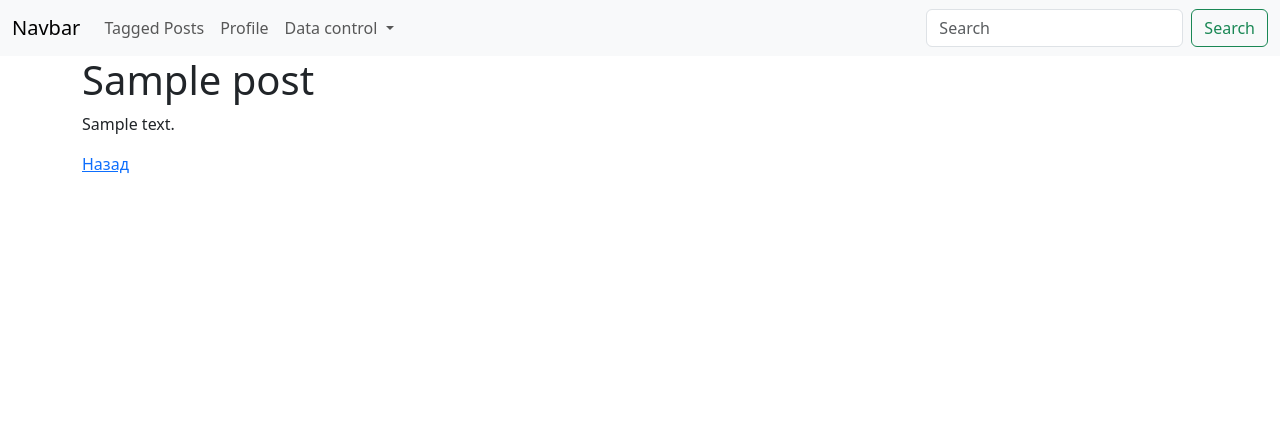
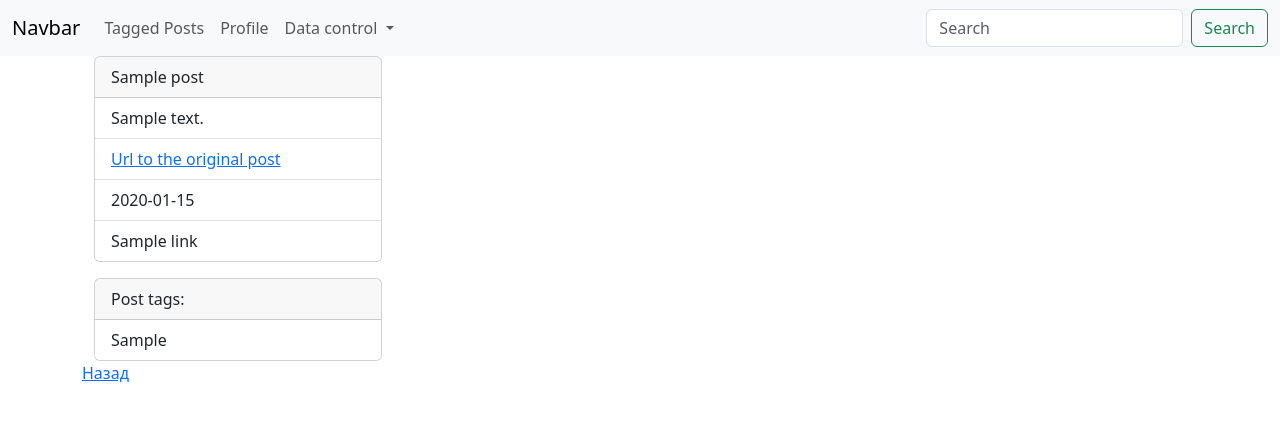
Before and after one commit to 3nk0d/Python_Basic_Course-Project, a Django app: page /posts/1/ in a window 1280 px wide. Shown: the top 422 px of the page. Run offline with Django 4.2, Linux system fonts and the light colour scheme; tables that the repository leaves empty hold one stand-in row (values such as "Sample post").

Commit message:
Change templates to more appropriate view

```diff
--- a/news_portal/web_interface/templates/web_interface/posts_detail.html
+++ b/news_portal/web_interface/templates/web_interface/posts_detail.html
@@ -10,17 +10,33 @@
 </head>
 <body>
 {% block content %}
-    <h1>{{object.title}}</h1>
-    <p>
-        {{object.text}}
-    </p>
-        {{object.url}}
-    </p>
-        {{object.from_url.name}}
-    </p>
-        {{object.from_url.url}}
-    </p>
-    <a href=" {% url 'posts' %}">Назад</a>
+    <div class="container">
+        <div class="card" style="width: 18rem;">
+          <ul class="list-group list-group-flush">
+            <div class="card-header">
+                {{object.title}}
+            </div>
+            <li class="list-group-item">{{object.text}}</li>
+            <li class="list-group-item"><a href="{{object.source_link}}">Url to the original post</a></li>
+            <li class="list-group-item">{{object.datetime_string}}</li>
+            <li class="list-group-item">{{object.rss_link.name}}</li>
+          </ul>
+        </div>
+        <p></p>
+        <div class="card" style="width: 18rem;">
+          <div class="card-header">
+            Post tags:
+          </div>
+          <ul class="list-group list-group-flush">
+            {% for item in object.post_tags.all %}
+             <li class="list-group-item">
+                {{ item.tag }}
+            </li>
+            {% endfor %}
+          </ul>
+        </div>
+    </div>
+    <a href=" {% url 'posts_control' %}">Назад</a>
 {% endblock %}
 </body>
 </html>
--- a/news_portal/web_interface/templates/web_interface/posts_list.html
+++ b/news_portal/web_interface/templates/web_interface/posts_list.html
@@ -14,8 +14,7 @@
     <ul>
     {% for post in object_list %}
         <li>
-            <a href=" {% url 'post' pk=post.pk %}">ID: {{ post.id }} -> TITLE: {{ post.title }} URL: {{ post.url }} ==
-            FROM_URL_NAME: {{ post.from_url.name }} FROM_URL: {{ post.from_url.url }}</a>
+            <a href=" {% url 'post' pk=post.pk %}">{{ post.id }}. {{ post.title }}</a>
             /
             <a href=" {% url 'post_change' pk=post.pk %}">Изменить запись</a>
             /
--- a/news_portal/web_interface/templates/web_interface/rss_links_list.html
+++ b/news_portal/web_interface/templates/web_interface/rss_links_list.html
@@ -13,7 +13,7 @@
     <a href=" {% url 'source_create' %}">Создать запись</a>
     {% for url in object_list %}
         <li>
-            <a href=" {% url 'source' pk=url.pk %}">ID: {{ url.id }} -> NAME: {{ url.name }} URL: {{ url.url }}</a>
+            <a href=" {% url 'source' pk=url.pk %}">{{ url.id }}. {{ url.name }}</a>
             /
             <a href=" {% url 'source_change' pk=url.pk %}">Изменить запись</a>
             /
--- a/news_portal/web_interface/templates/web_interface/tags_list.html
+++ b/news_portal/web_interface/templates/web_interface/tags_list.html
@@ -13,7 +13,7 @@
     <a href=" {% url 'tag_create' %}">Создать запись</a>
     {% for item in object_list %}
         <li>
-            <a href=" {% url 'tag' pk=item.pk %}">ID: {{ item.id }} -> TAG: {{ item.tag }}</a>
+            <a href=" {% url 'tag' pk=item.pk %}">{{ item.id }}. {{ item.tag }}</a>
             /
             <a href=" {% url 'tag_change' pk=item.pk %}">Изменить запись</a>
             /
--- a/news_portal/web_interface/templates/web_interface/users_confirm_delete.html
+++ b/news_portal/web_interface/templates/web_interface/users_confirm_delete.html
@@ -14,10 +14,6 @@
 
     <h3>{{object.username}}</h3>
     <p>
-        {{object.name}}
-    </p>
-        {{object.url}}
-    </p>
         {{object.email}}
     </p>
 
--- a/news_portal/web_interface/templates/web_interface/users_list.html
+++ b/news_portal/web_interface/templates/web_interface/users_list.html
@@ -13,8 +13,7 @@
     <a href=" {% url 'user_create' %}">Создать запись</a>
     {% for user in object_list %}
         <li>
-            <a href=" {% url 'user' pk=user.pk %}">ID: {{ user.id }} -> USERNAME: {{ user.username }}
-            NAME: {{ user.name }} EMAIL: {{ user.email }}</a>
+            <a href=" {% url 'user' pk=user.pk %}">{{ user.id }}. {{ user.username }}</a>
             /
             <a href=" {% url 'user_change' pk=user.pk %}">Изменить запись</a>
             /
```
Also changed, not shown: news_portal/web_interface/templates/web_interface/posts_confirm_delete.html (+0 -9 lines), news_portal/web_interface/templates/web_interface/rss_links_detail.html (+13 -4 lines), news_portal/web_interface/templates/web_interface/tags_detail.html (+7 -6 lines), news_portal/web_interface/templates/web_interface/users_detail.html (+25 -8 lines).
